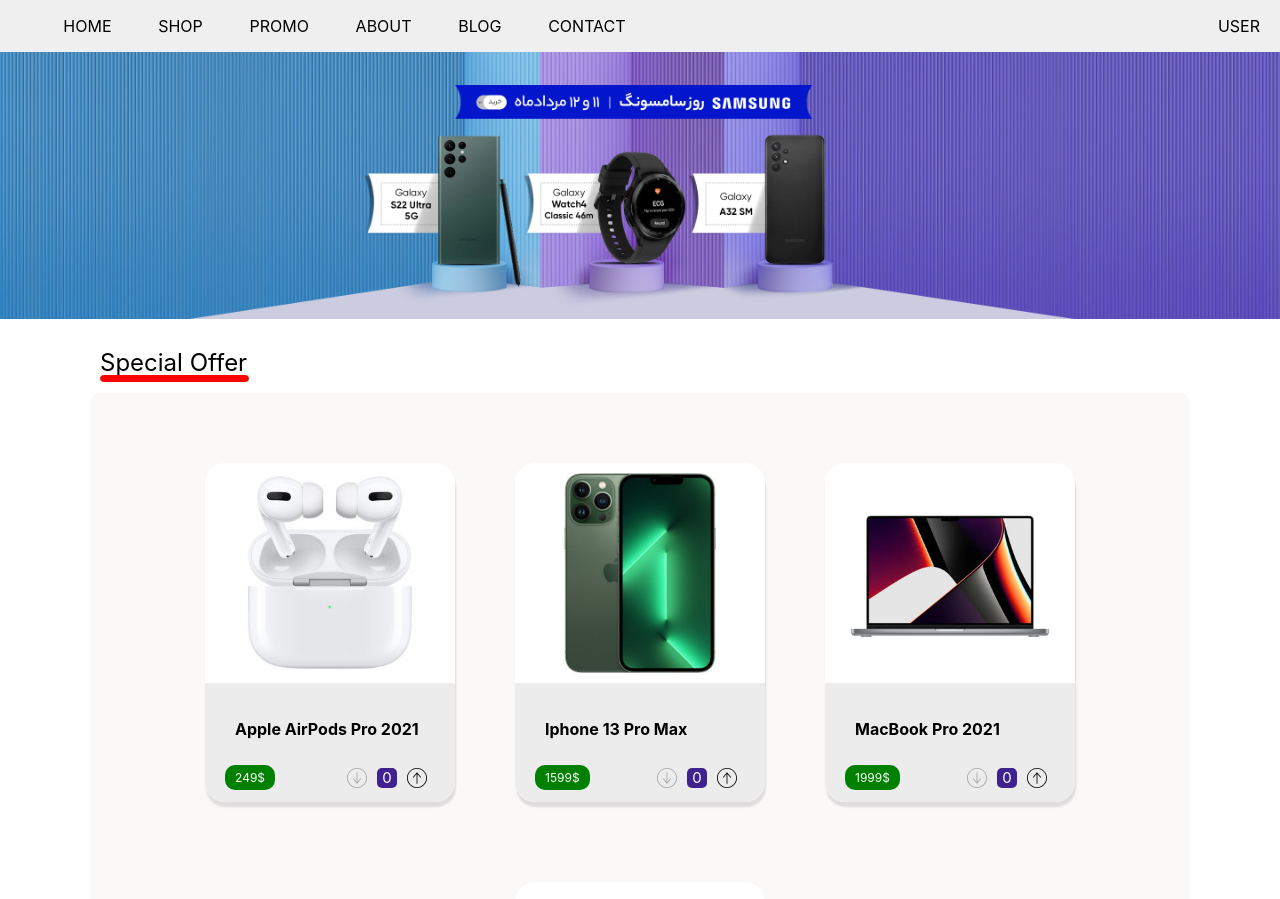
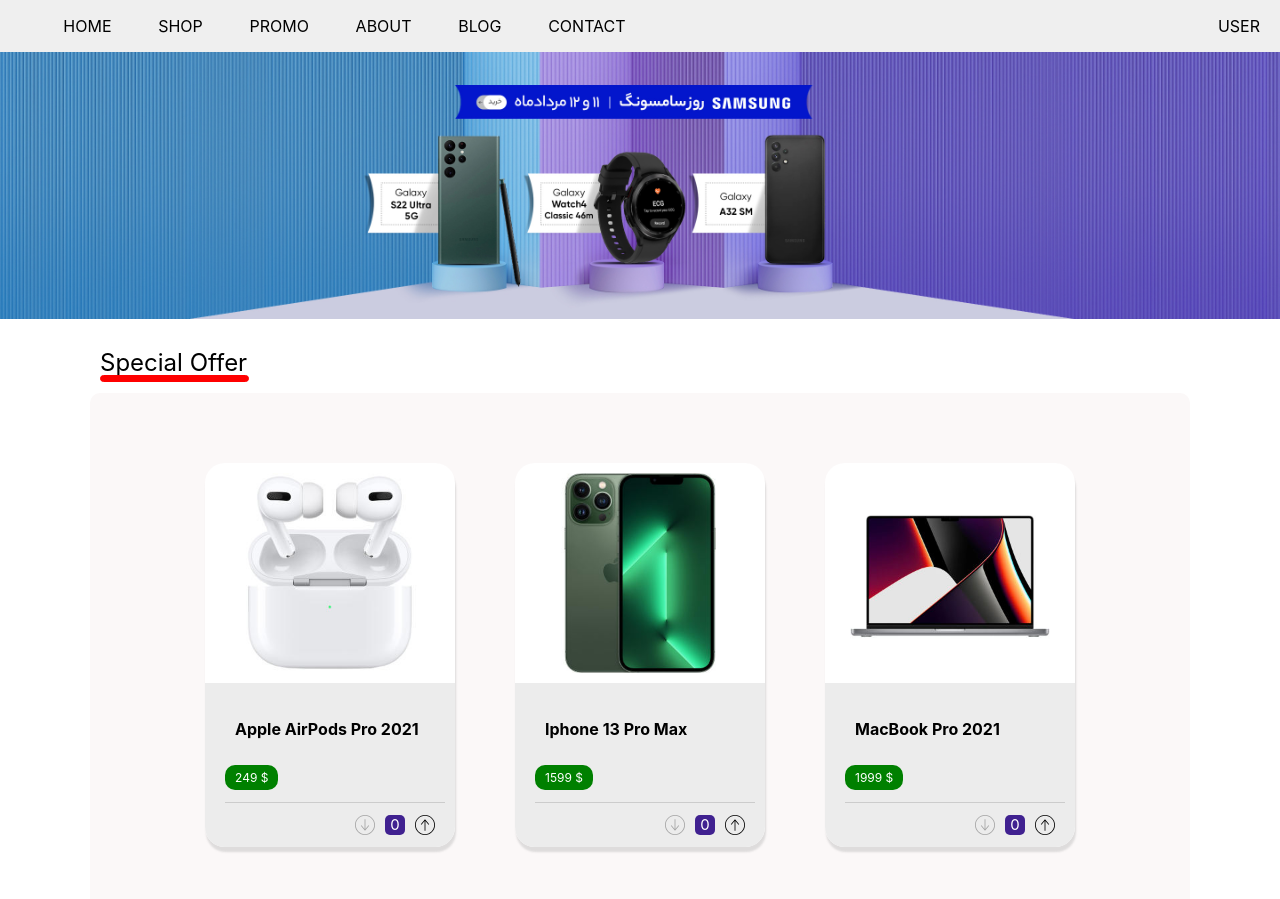
Before and after one commit to Sinaliri/React-Landing-Page, a React (Create React App) app in the folder landing-page/: page / in a window 1280 px wide. Shown: the top 899 px of the page. Built offline with nearby package versions, Linux system fonts and the light colour scheme.

Commit message:
conditional rendering add to Card component in cost

```diff
--- a/landing-page/src/component/Card/Card.jsx
+++ b/landing-page/src/component/Card/Card.jsx
@@ -25,19 +25,23 @@ export default class Card extends Component {
   render() {
 
     const {image , name , cost} = this.props;
+    const {counter}=this.state;
     return (
       <div className={CardStyle.Card}>
         <img className={CardStyle.CardImage} src={image} alt={name} />
 
         <div className={CardStyle.desc}>
         <h4 className={CardStyle.CardName}>{name}</h4>
-        <p className={CardStyle.Price}>{cost}</p>
+        {/* <p className={CardStyle.Price}>{cost} {counter ? `* ${counter} = ${counter * Number(cost.split(" ")[0])}`: ""}</p> */}
+        <p className={CardStyle.Price}>{cost} {counter!=0 && `* ${counter} = ${counter * Number(cost.split(" ")[0])}`}</p>
 
-        <div className={CardStyle.mount}>
-          <img className={this.state.counter ? "" : CardStyle.deactive} onClick={this.decreaseCount} src={down} alt="sssssssssss" />
+      <div className={CardStyle.row}>
+      <div className={CardStyle.mount}>
+          <img className={!counter && CardStyle.deactive} onClick={this.decreaseCount} src={down} alt="sssssssssss" />
           <span>{this.state.counter}</span>
           <img onClick={this.increaseCount} src={up} alt="ssssss" />
         </div>
+      </div>
       </div>
         </div>
 
--- a/landing-page/src/component/Card/Card.module.css
+++ b/landing-page/src/component/Card/Card.module.css
@@ -49,14 +49,27 @@
     transform: scale(1.01);
     box-shadow: 5px 5px 2px 0 rgba(188, 188, 188, 0.459);
 }
+.row{
+    width: 100%;
+    /* background-color: red; */
+    display: flex;
+    align-items: center;
+    padding: 12px 0;
+    justify-content: flex-end;
+    position: relative;
+    height: 20px;
+    border-top: 1px solid #ccc;
+
+}
 .mount{
-    width: 100px;
+    /* width: 100%; */
     position: absolute;
-    right: 18px;
-    bottom: 14px;
+
     display: flex;
-    justify-content: space-evenly;
+    justify-content: flex-end;
     align-items: center;
+    padding-bottom: 10px;
+    padding: 10px;
 }
 .mount span{
     background-color: rgb(64, 33, 144);
@@ -67,8 +80,10 @@
     height: 20px;
     font-size: 15px;
     padding: 0 5px;
+    margin: 0 10px;
     text-align: center;
 }
+
 .mount img{
     width: 20px;
     cursor: pointer;
```
Also changed, not shown: landing-page/src/data/specialoffer.js (+4 -4 lines).
